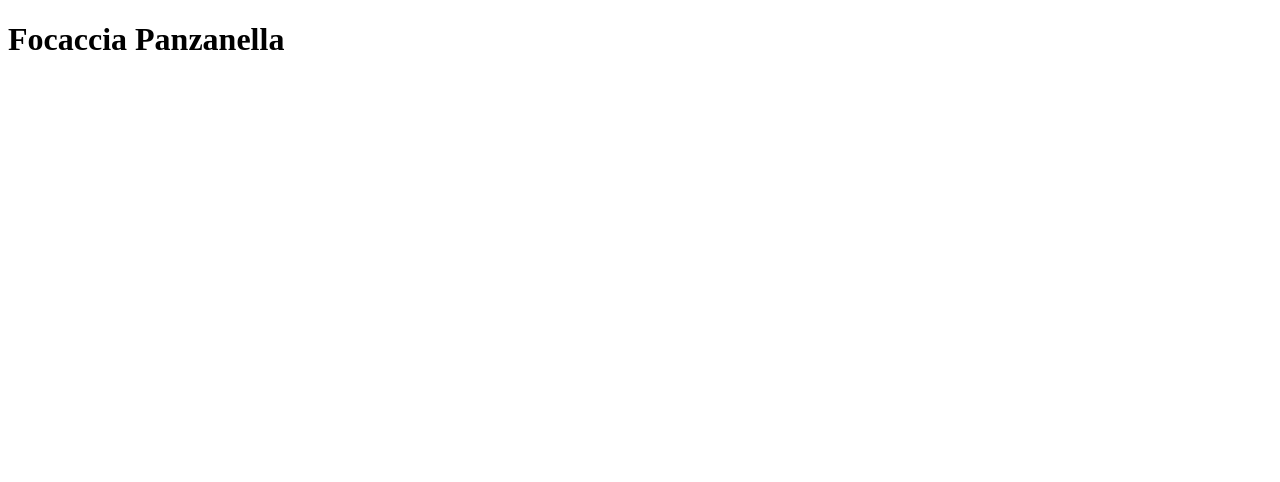
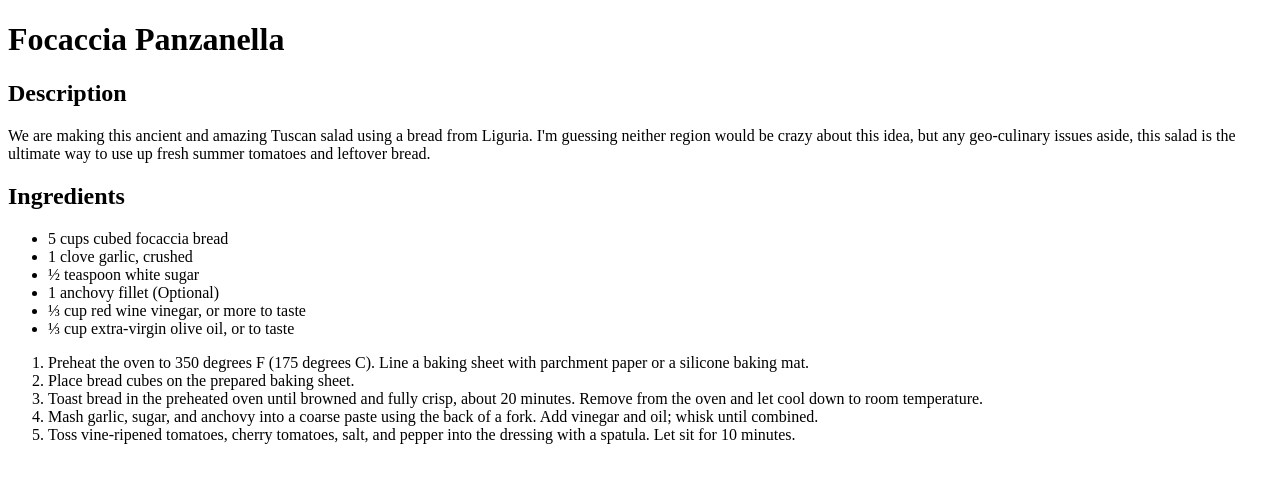
Before and after one commit to estradakev/odin-recipes, a plain HTML site: page recipes/focacciaPanzanella.html in a window 1280 px wide. Drawn offline with Linux system fonts and the light colour scheme.

Commit message:
Added content to the recipe page

```diff
--- a/recipes/focacciaPanzanella.html
+++ b/recipes/focacciaPanzanella.html
@@ -8,5 +8,41 @@
     </head>
     <body>
         <h1>Focaccia Panzanella</h1>
+        <h2>Description</h2>
+        <p>
+            We are making this ancient and amazing Tuscan salad using a bread
+            from Liguria. I'm guessing neither region would be crazy about this
+            idea, but any geo-culinary issues aside, this salad is the ultimate
+            way to use up fresh summer tomatoes and leftover bread.
+        </p>
+        <h2>Ingredients</h2>
+        <ul>
+            <li>5 cups cubed focaccia bread</li>
+            <li>1 clove garlic, crushed</li>
+            <li>½ teaspoon white sugar</li>
+            <li>1 anchovy fillet (Optional)</li>
+            <li>⅓ cup red wine vinegar, or more to taste</li>
+            <li>⅓ cup extra-virgin olive oil, or to taste</li>
+        </ul>
+        <ol>
+            <li>
+                Preheat the oven to 350 degrees F (175 degrees C). Line a baking
+                sheet with parchment paper or a silicone baking mat.
+            </li>
+            <li>Place bread cubes on the prepared baking sheet.</li>
+            <li>
+                Toast bread in the preheated oven until browned and fully crisp,
+                about 20 minutes. Remove from the oven and let cool down to room
+                temperature.
+            </li>
+            <li>
+                Mash garlic, sugar, and anchovy into a coarse paste using the
+                back of a fork. Add vinegar and oil; whisk until combined.
+            </li>
+            <li>
+                Toss vine-ripened tomatoes, cherry tomatoes, salt, and pepper
+                into the dressing with a spatula. Let sit for 10 minutes.
+            </li>
+        </ol>
     </body>
 </html>
```
Also changed, not shown: index.html (+1 -0 lines).
